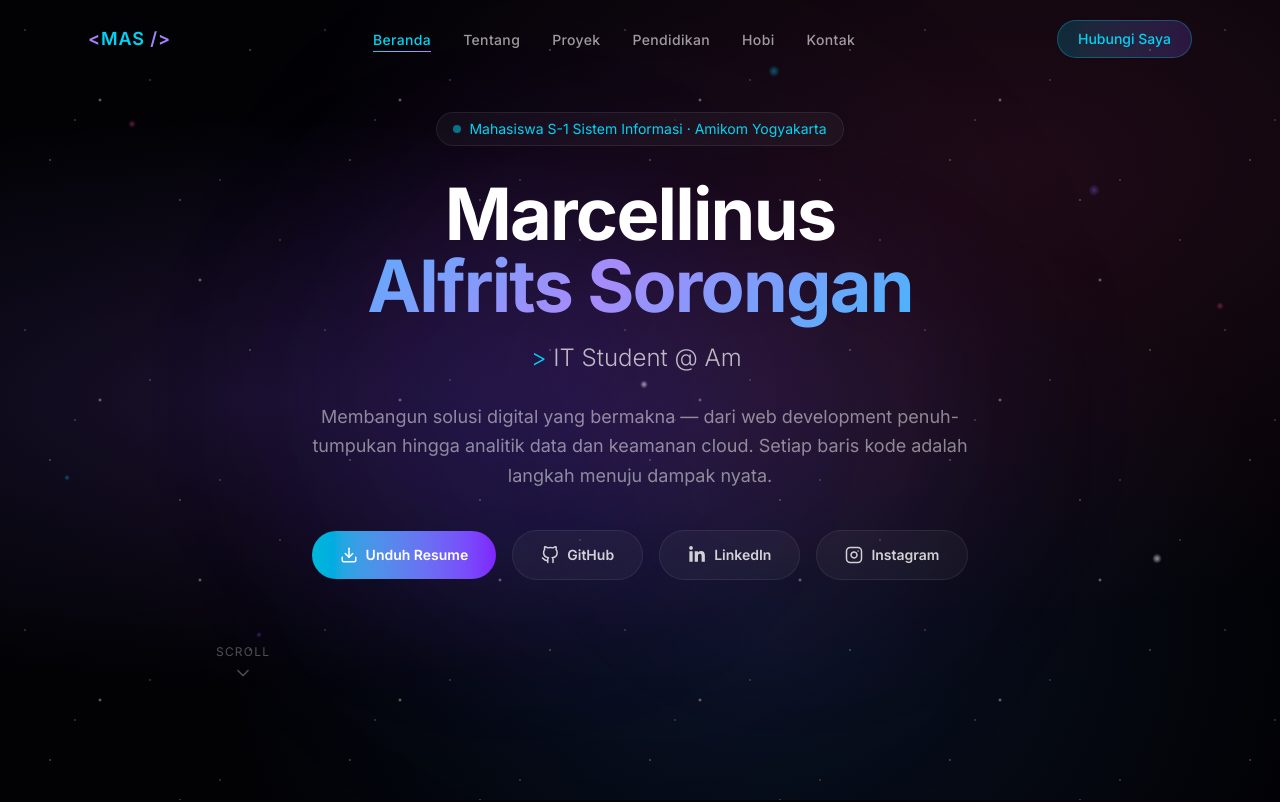
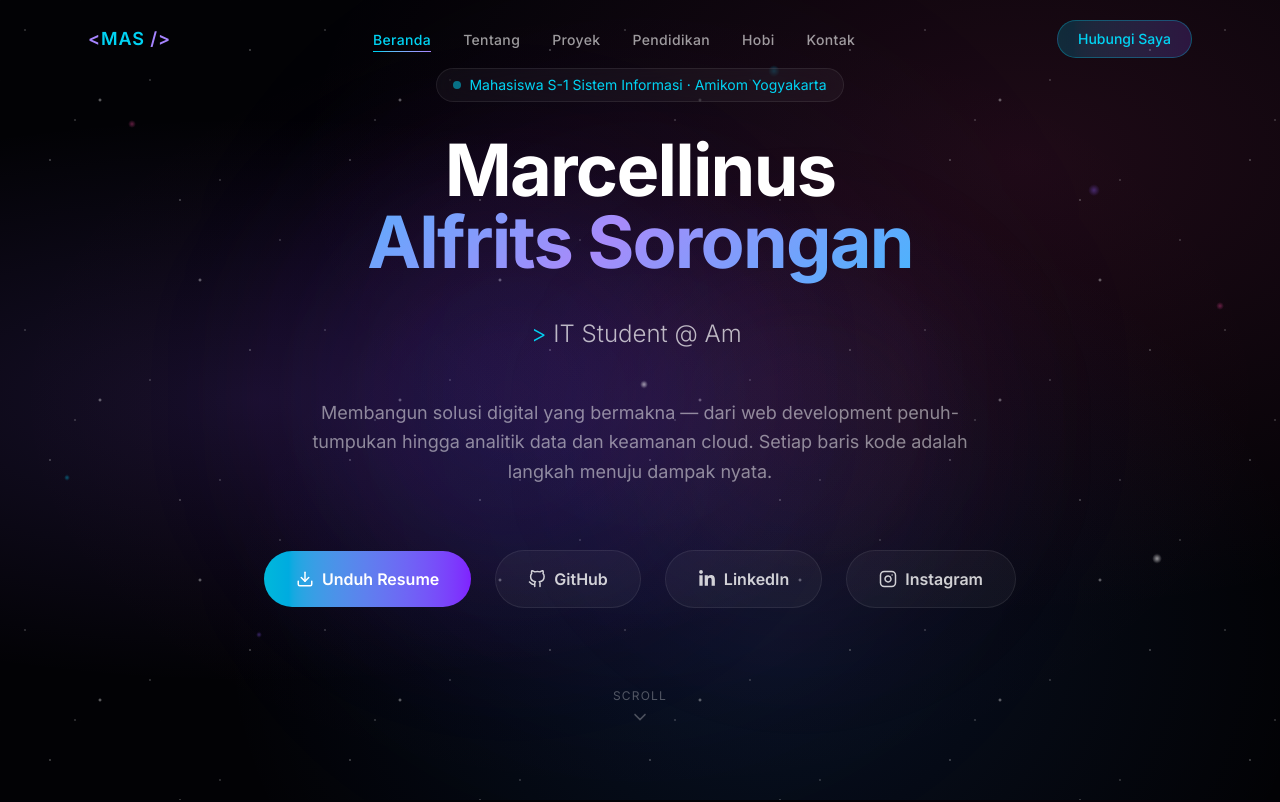
Before and after one commit to Zaayyy/personal_web, a Next.js app: page / in a window 1280 px wide. Shown: the top 802 px of the page. Built offline with nearby package versions, Linux system fonts and the light colour scheme.

Commit message:
chore: fix body width constraints, increase hero spacing, and center scroll indicator

```diff
--- a/app/globals.css
+++ b/app/globals.css
@@ -67,6 +67,11 @@ html {
   scroll-behavior: smooth;
   scrollbar-width: thin;
   scrollbar-color: rgba(0, 212, 255, 0.3) rgba(255, 255, 255, 0.05);
+  width: 100% !important;
+  max-width: 100% !important;
+  margin: 0 !important;
+  padding: 0 !important;
+  overflow-x: hidden !important;
 }
 
 html::-webkit-scrollbar {
@@ -94,6 +99,10 @@ body {
     rgb(var(--background-end-rgb))
   );
   min-height: 100vh;
+  width: 100% !important;
+  max-width: 100% !important;
+  margin: 0 !important;
+  padding: 0 !important;
   font-family: var(--font-inter), system-ui, sans-serif;
   overflow-x: hidden;
 }
--- a/components/Hero.tsx
+++ b/components/Hero.tsx
@@ -127,14 +127,14 @@ export default function Hero() {
         </div>
 
         {/* Name */}
-        <h1 className="text-5xl md:text-7xl font-bold tracking-tight mb-4 animate-fade-in-up" style={{ animationDelay: "0.1s", opacity: 0 }}>
+        <h1 className="text-5xl md:text-7xl font-bold tracking-tight mb-6 md:mb-8 animate-fade-in-up" style={{ animationDelay: "0.1s", opacity: 0 }}>
           <span className="text-white">Marcellinus</span>
           <br />
           <span className="gradient-text">Alfrits Sorongan</span>
         </h1>
 
         {/* Typewriter headline */}
-        <div className="h-10 flex items-center justify-center mb-6 animate-fade-in-up" style={{ animationDelay: "0.3s", opacity: 0 }}>
+        <div className="h-12 flex items-center justify-center mb-8 md:mb-10 animate-fade-in-up" style={{ animationDelay: "0.3s", opacity: 0 }}>
           <p className="text-xl md:text-2xl text-white/70 font-light">
             <span className="text-cyan-400 font-mono">&gt;</span>{" "}
             <span className="typing-cursor">{headline}</span>
@@ -142,17 +142,17 @@ export default function Hero() {
         </div>
 
         {/* Bio */}
-        <p className="text-white/50 text-base md:text-lg max-w-2xl mx-auto mb-10 leading-relaxed animate-fade-in-up" style={{ animationDelay: "0.5s", opacity: 0 }}>
+        <p className="text-white/50 text-base md:text-lg max-w-2xl mx-auto mb-12 md:mb-16 leading-relaxed animate-fade-in-up" style={{ animationDelay: "0.5s", opacity: 0 }}>
           Membangun solusi digital yang bermakna — dari web development penuh-tumpukan hingga analitik data dan keamanan cloud. Setiap baris kode adalah langkah menuju dampak nyata.
         </p>
 
         {/* CTA Buttons */}
-        <div className="flex flex-wrap items-center justify-center gap-4 animate-fade-in-up" style={{ animationDelay: "0.7s", opacity: 0 }}>
+        <div className="flex flex-wrap items-center justify-center gap-6 animate-fade-in-up mb-12" style={{ animationDelay: "0.7s", opacity: 0 }}>
           <a
             id="download-resume-btn"
             href="/resume-placeholder.pdf"
             download
-            className="btn-neon flex items-center gap-2 px-7 py-3.5 rounded-full font-semibold text-sm
+            className="btn-neon flex items-center gap-2 px-8 py-4 rounded-full font-semibold text-sm md:text-base
               bg-gradient-to-r from-cyan-500 to-violet-600 text-white
               hover:shadow-[0_0_30px_rgba(0,212,255,0.4)] hover:scale-105
               transition-all duration-300"
@@ -166,7 +166,7 @@ export default function Hero() {
             href="https://github.com/Zaayyy"
             target="_blank"
             rel="noopener noreferrer"
-            className="btn-neon flex items-center gap-2 px-7 py-3.5 rounded-full font-semibold text-sm
+            className="btn-neon flex items-center gap-2 px-8 py-4 rounded-full font-semibold text-sm md:text-base
               glass border border-white/10 text-white/80
               hover:border-cyan-400/50 hover:text-white hover:shadow-[0_0_20px_rgba(0,212,255,0.15)]
               hover:scale-105 transition-all duration-300"
@@ -180,7 +180,7 @@ export default function Hero() {
             href="https://www.linkedin.com/in/marcell-sorongan-36070a299"
             target="_blank"
             rel="noopener noreferrer"
-            className="btn-neon flex items-center gap-2 px-7 py-3.5 rounded-full font-semibold text-sm
+            className="btn-neon flex items-center gap-2 px-8 py-4 rounded-full font-semibold text-sm md:text-base
               glass border border-white/10 text-white/80
               hover:border-violet-400/50 hover:text-white hover:shadow-[0_0_20px_rgba(124,58,237,0.15)]
               hover:scale-105 transition-all duration-300"
@@ -194,7 +194,7 @@ export default function Hero() {
             href="https://www.instagram.com/aceeeelllllll"
             target="_blank"
             rel="noopener noreferrer"
-            className="btn-neon flex items-center gap-2 px-7 py-3.5 rounded-full font-semibold text-sm
+            className="btn-neon flex items-center gap-2 px-8 py-4 rounded-full font-semibold text-sm md:text-base
               glass border border-white/10 text-white/80
               hover:border-pink-400/50 hover:text-white hover:shadow-[0_0_20px_rgba(236,72,153,0.15)]
               hover:scale-105 transition-all duration-300"
@@ -207,7 +207,7 @@ export default function Hero() {
         {/* Scroll indicator */}
         <button
           onClick={scrollToAbout}
-          className="mt-16 flex flex-col items-center gap-2 text-white/30 hover:text-white/60 transition-colors group"
+          className="mx-auto mt-20 flex flex-col items-center gap-2 text-white/30 hover:text-white/60 transition-colors group"
         >
           <span className="text-xs font-mono tracking-widest">SCROLL</span>
           <ChevronDown size={20} className="animate-bounce group-hover:text-cyan-400 transition-colors" />
```
